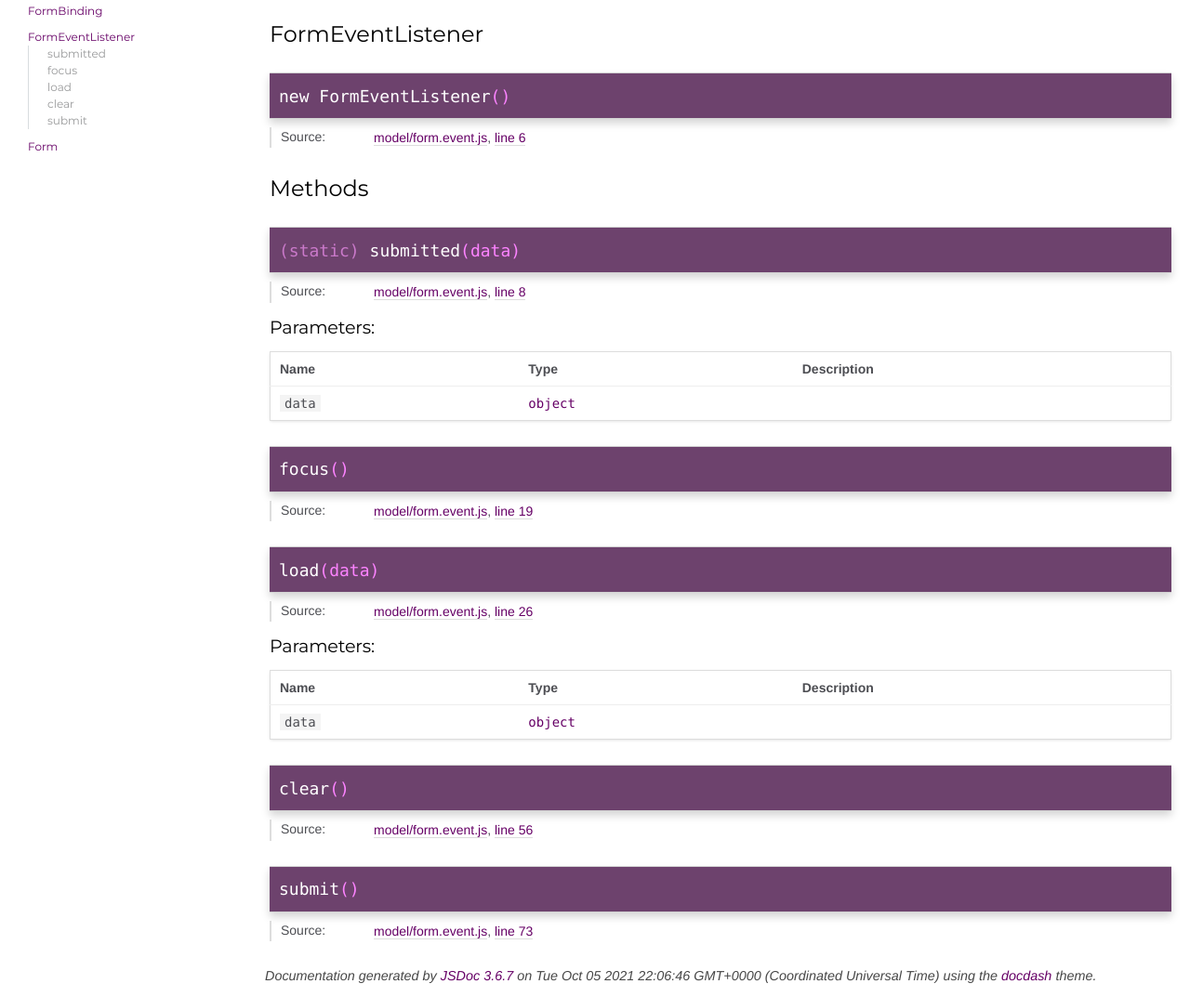
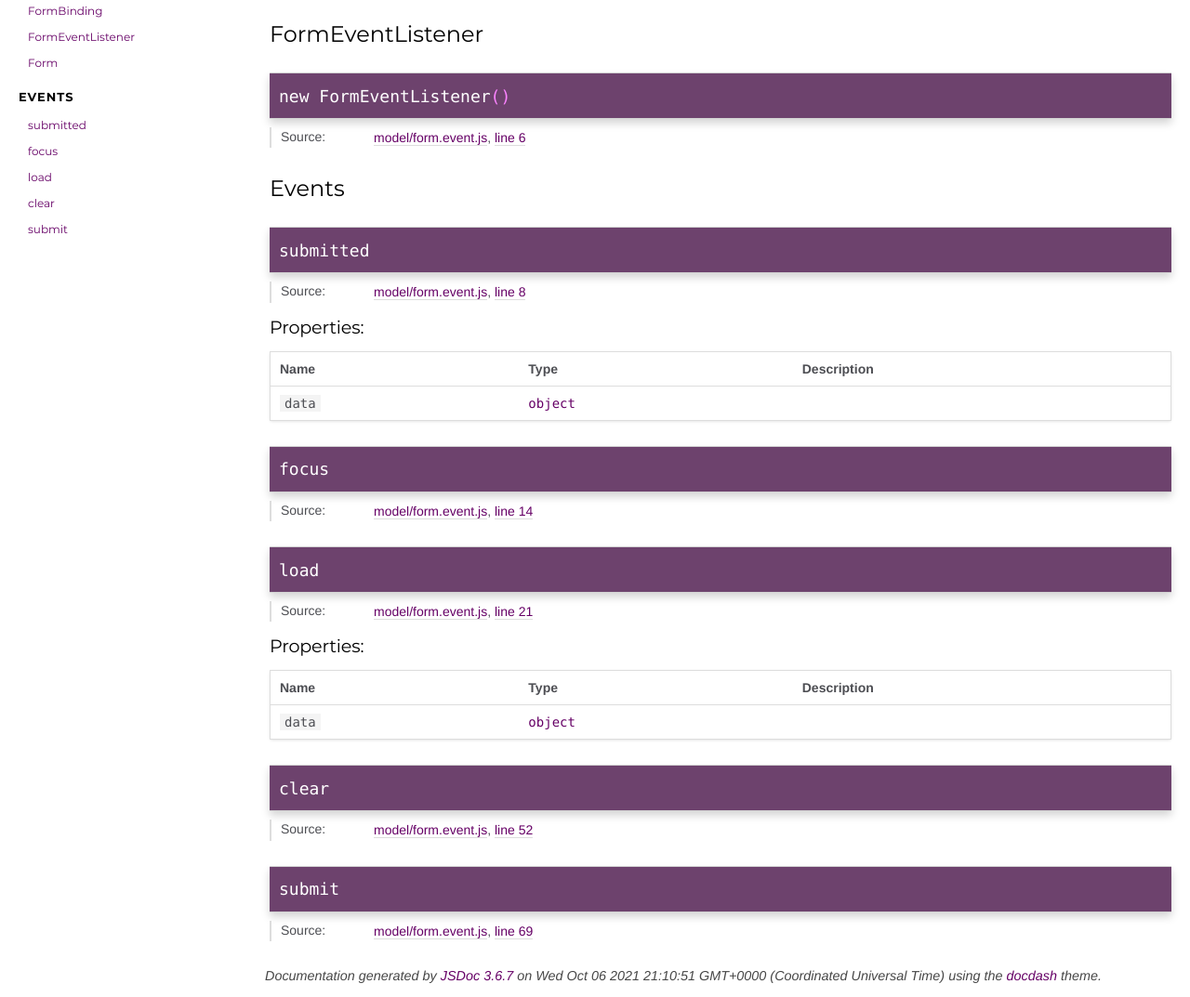
Before and after one commit to thoughtsunificator/domodel-form, a plain HTML site: page FormEventListener.html in a window 1280 px wide. Shown: the part 122-1195 px from the top of the page at 93% size. Drawn offline with Linux system fonts and the light colour scheme.

Commit message:
Update gh-pages to output generated at 624287f

```diff
--- a/FormEventListener.html
+++ b/FormEventListener.html
@@ -29,7 +29,7 @@
 
     <input type="text" id="nav-search" placeholder="Search" />
 
-    <h2><a href="index.html">Home</a></h2><h3>Classes</h3><ul><li><a href="FormBinding.html">FormBinding</a></li><li><a href="FormEventListener.html">FormEventListener</a><ul class='methods'><li data-type='method'><a href="FormEventListener.html#.submitted">submitted</a></li><li data-type='method'><a href="FormEventListener.html#focus">focus</a></li><li data-type='method'><a href="FormEventListener.html#load">load</a></li><li data-type='method'><a href="FormEventListener.html#clear">clear</a></li><li data-type='method'><a href="FormEventListener.html#submit">submit</a></li></ul></li><li><a href="Form.html">Form</a></li></ul>
+    <h2><a href="index.html">Home</a></h2><h3>Classes</h3><ul><li><a href="FormBinding.html">FormBinding</a></li><li><a href="FormEventListener.html">FormEventListener</a></li><li><a href="Form.html">Form</a></li></ul><h3>Events</h3><ul><li><a href="FormEventListener.html#event:submitted">submitted</a></li><li><a href="FormEventListener.html#event:focus">focus</a></li><li><a href="FormEventListener.html#event:load">load</a></li><li><a href="FormEventListener.html#event:clear">clear</a></li><li><a href="FormEventListener.html#event:submit">submit</a></li></ul>
 </nav>
 
 <div id="main">
@@ -158,14 +158,18 @@
 
 
 
-        <h3 class="subsection-title">Methods</h3>
+
+
+
+
+        <h3 class="subsection-title">Events</h3>
 
 
 
 
 
 
-    <h4 class="name" id=".submitted"><span class="type-signature">(static) </span>submitted<span class="signature">(data)</span><span class="type-signature"></span></h4>
+    <h4 class="name" id="event:submitted">submitted</h4>
 
 
 
@@ -214,22 +218,11 @@
 
 
 
+    <h5 class="subsection-title">Properties:</h5>
 
 
 
-
-
-
-
-
-
-
-
-
-    <h5>Parameters:</h5>
-
-
-<table class="params">
+<table class="props">
     <thead>
     <tr>
 
@@ -297,7 +290,21 @@
 
 
 
-    <h4 class="name" id="focus"><span class="type-signature"></span>focus<span class="signature">()</span><span class="type-signature"></span></h4>
+
+
+
+
+
+
+
+
+
+
+
+
+
+
+    <h4 class="name" id="event:focus">focus</h4>
 
 
 
@@ -309,7 +316,7 @@
 
     <dt class="tag-source">Source:</dt>
     <dd class="tag-source"><ul class="dummy"><li>
-        <a href="model_form.event.js.html">model/form.event.js</a>, <a href="model_form.event.js.html#line19">line 19</a>
+        <a href="model_form.event.js.html">model/form.event.js</a>, <a href="model_form.event.js.html#line14">line 14</a>
     </li></ul></dd>
 
 
@@ -380,7 +387,7 @@
 
 
 
-    <h4 class="name" id="load"><span class="type-signature"></span>load<span class="signature">(data)</span><span class="type-signature"></span></h4>
+    <h4 class="name" id="event:load">load</h4>
 
 
 
@@ -392,7 +399,7 @@
 
     <dt class="tag-source">Source:</dt>
     <dd class="tag-source"><ul class="dummy"><li>
-        <a href="model_form.event.js.html">model/form.event.js</a>, <a href="model_form.event.js.html#line26">line 26</a>
+        <a href="model_form.event.js.html">model/form.event.js</a>, <a href="model_form.event.js.html#line21">line 21</a>
     </li></ul></dd>
 
 
@@ -429,22 +436,11 @@
 
 
 
+    <h5 class="subsection-title">Properties:</h5>
 
 
 
-
-
-
-
-
-
-
-
-
-    <h5>Parameters:</h5>
-
-
-<table class="params">
+<table class="props">
     <thead>
     <tr>
 
@@ -512,7 +508,21 @@
 
 
 
-    <h4 class="name" id="clear"><span class="type-signature"></span>clear<span class="signature">()</span><span class="type-signature"></span></h4>
+
+
+
+
+
+
+
+
+
+
+
+
+
+
+    <h4 class="name" id="event:clear">clear</h4>
 
 
 
@@ -524,7 +534,7 @@
 
     <dt class="tag-source">Source:</dt>
     <dd class="tag-source"><ul class="dummy"><li>
-        <a href="model_form.event.js.html">model/form.event.js</a>, <a href="model_form.event.js.html#line56">line 56</a>
+        <a href="model_form.event.js.html">model/form.event.js</a>, <a href="model_form.event.js.html#line52">line 52</a>
     </li></ul></dd>
 
 
@@ -595,7 +605,7 @@
 
 
 
-    <h4 class="name" id="submit"><span class="type-signature"></span>submit<span class="signature">()</span><span class="type-signature"></span></h4>
+    <h4 class="name" id="event:submit">submit</h4>
 
 
 
@@ -607,7 +617,7 @@
 
     <dt class="tag-source">Source:</dt>
     <dd class="tag-source"><ul class="dummy"><li>
-        <a href="model_form.event.js.html">model/form.event.js</a>, <a href="model_form.event.js.html#line73">line 73</a>
+        <a href="model_form.event.js.html">model/form.event.js</a>, <a href="model_form.event.js.html#line69">line 69</a>
     </li></ul></dd>
 
 
@@ -675,10 +685,6 @@
 
 
 
-
-
-
-
 </article>
 
 </section>
@@ -693,7 +699,7 @@
 <br class="clear">
 
 <footer>
-    Documentation generated by <a href="https://github.com/jsdoc3/jsdoc">JSDoc 3.6.7</a> on Tue Oct 05 2021 22:06:46 GMT+0000 (Coordinated Universal Time) using the <a href="https://github.com/clenemt/docdash">docdash</a> theme.
+    Documentation generated by <a href="https://github.com/jsdoc3/jsdoc">JSDoc 3.6.7</a> on Wed Oct 06 2021 21:10:51 GMT+0000 (Coordinated Universal Time) using the <a href="https://github.com/clenemt/docdash">docdash</a> theme.
 </footer>
 
 <script>prettyPrint();</script>
```
Also changed, not shown: Form.html (+2 -2 lines), FormBinding.html (+2 -2 lines), index.html (+2 -2 lines), model_form.binding.js.html (+2 -2 lines), model_form.event.js.html (+9 -10 lines), object_form.js.html (+2 -2 lines).
